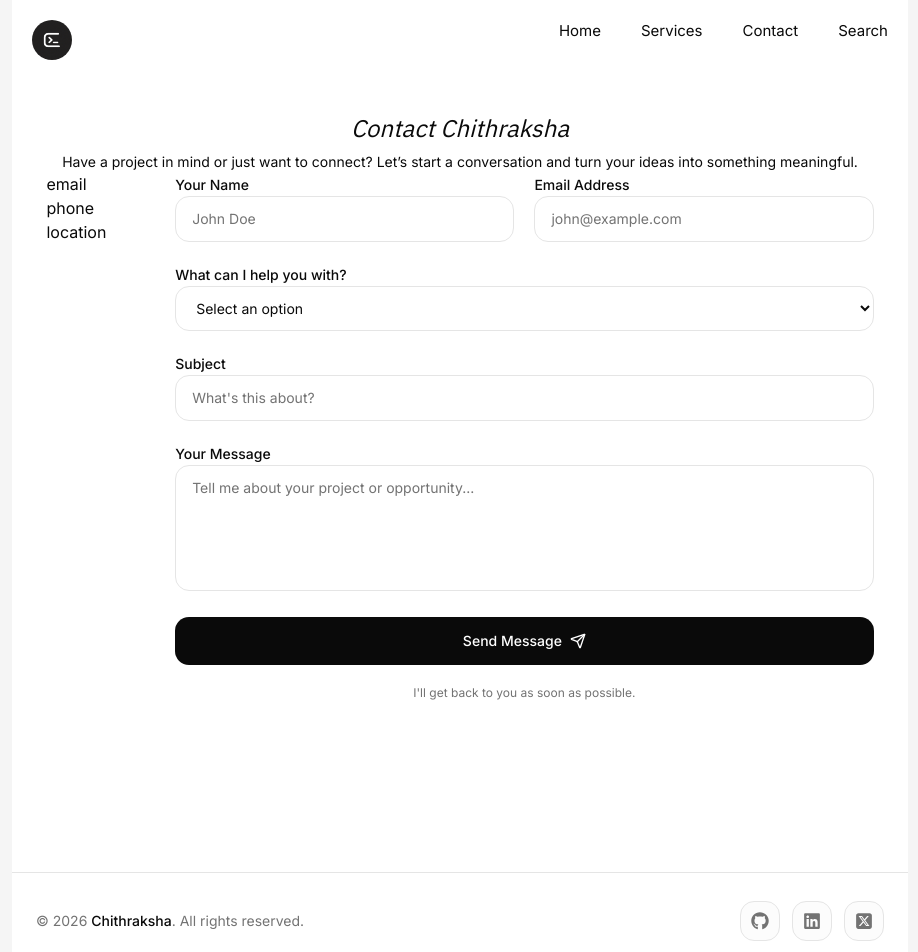
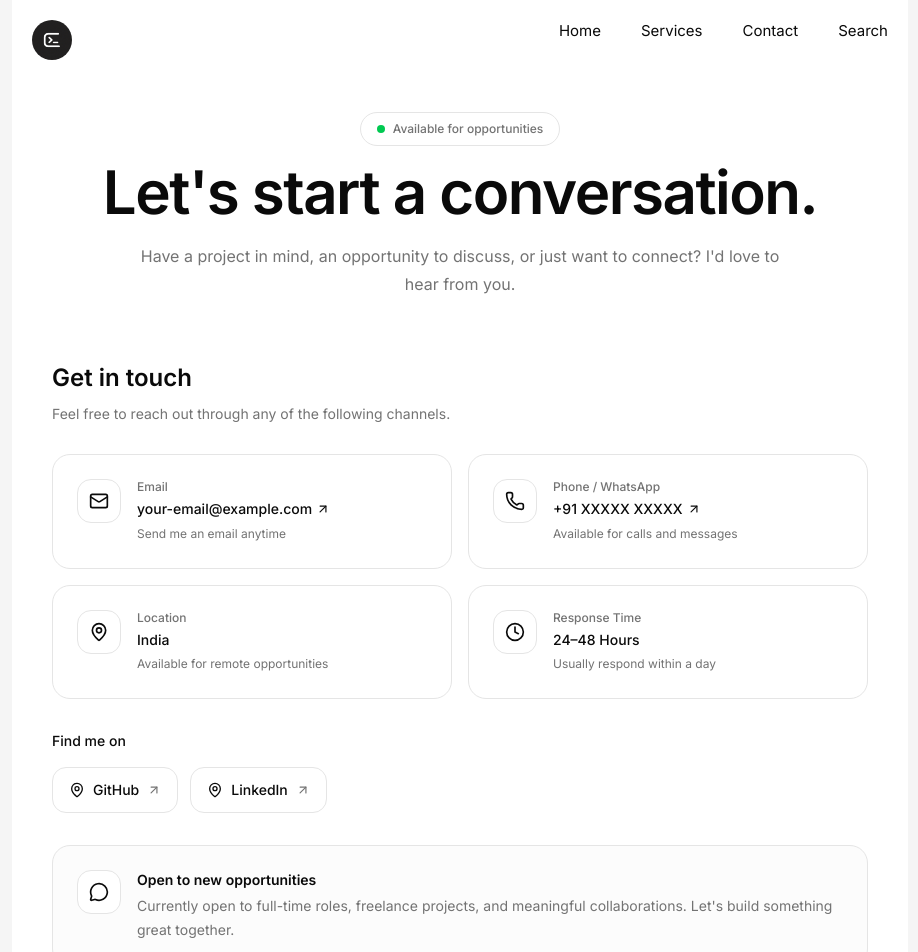
Before and after one commit to chithraksha16/new-portfolio, a Next.js app: page /contact in a window 1280 px wide. Shown: the top 952 px of the page, without its empty margins (180-1098 px from the left). Built offline with nearby package versions, Linux system fonts and the light colour scheme.

Commit message:
added contact info

```diff
--- a/app/contact/page.tsx
+++ b/app/contact/page.tsx
@@ -1,33 +1,212 @@
-import React from 'react'
-import Container from '@/components/Container'
-import Form from '@/components/Form'
-const page = () => {
+
+import Link from "next/link";
+import Container from "@/components/Container";
+import Form from "@/components/Form";
+
+import {
+  Mail,
+  MapPin,
+  ArrowUpRight,
+  Clock,
+  Phone,
+  MessageCircle,
+} from "lucide-react";
+
+const contactDetails = [
+  {
+    icon: Mail,
+    label: "Email",
+    value: "your-email@example.com",
+    href: "mailto:your-email@example.com",
+    description: "Send me an email anytime",
+  },
+  {
+    icon: Phone,
+    label: "Phone / WhatsApp",
+    value: "+91 XXXXX XXXXX",
+    href: "https://wa.me/91XXXXXXXXXX",
+    description: "Available for calls and messages",
+  },
+  {
+    icon: MapPin,
+    label: "Location",
+    value: "India",
+    href: null,
+    description: "Available for remote opportunities",
+  },
+  {
+    icon: Clock,
+    label: "Response Time",
+    value: "24–48 Hours",
+    href: null,
+    description: "Usually respond within a day",
+  },
+];
+
+const socials = [
+  {
+    name: "GitHub",
+    href: "https://github.com/yourusername",
+    icon: MapPin,
+  },
+  {
+    name: "LinkedIn",
+    href: "https://linkedin.com/in/yourusername",
+    icon: MapPin,
+  },
+];
+
+export default function ContactPage() {
   return (
-      <Container className='min-h-screen'>
-      <div className='my-10 flex flex-col'>
-        <div className='space-y-2'>
-          <h1 className='text-2xl font-heading italic text-center'>Contact Chithraksha</h1>
-          <p className='text-sm text-center font-sans'>Have a project in mind or just want to connect? Let’s start a conversation and turn your ideas into something meaningful.</p>
-        </div>
+    <main className="w-full">
+      <Container className="py-10">
+        <div className="mx-auto max-w-4xl">
 
-        <div className='flex justify-around'>
-        <div className=''>
-          <div>
-            email
+          {/* Heading */}
+          <div className="mb-12 text-center sm:mb-16">
+            <span className="mb-4 inline-flex items-center gap-2 rounded-full border px-4 py-2 text-xs font-medium text-muted-foreground">
+              <span className="h-2 w-2 rounded-full bg-green-500" />
+              Available for opportunities
+            </span>
+
+            <h1 className="text-4xl font-semibold tracking-tight sm:text-5xl lg:text-6xl">
+              Let&apos;s start a conversation.
+            </h1>
+
+            <p className="mx-auto mt-5 max-w-2xl text-sm leading-7 text-muted-foreground sm:text-base">
+              Have a project in mind, an opportunity to discuss, or just want
+              to connect? I&apos;d love to hear from you.
+            </p>
           </div>
-          <div>
-            phone
-          </div>
-          <div>
-            location
+
+          {/* Single Column Layout */}
+          <div className="flex flex-col gap-12 sm:gap-16 px-10">
+
+            {/* Contact Information */}
+            <section>
+              <div className="mb-7">
+                <h2 className="text-xl font-semibold sm:text-2xl">
+                  Get in touch
+                </h2>
+                <p className="mt-2 text-sm leading-6 text-muted-foreground">
+                  Feel free to reach out through any of the following channels.
+                </p>
+              </div>
+
+              {/* Contact Details */}
+              <div className="grid grid-cols-1 gap-4 sm:grid-cols-2">
+                {contactDetails.map((item) => {
+                  const Icon = item.icon;
+
+                  return (
+                    <div
+                      key={item.label}
+                      className="flex items-start gap-4 rounded-2xl border bg-card p-5 transition-colors hover:bg-muted/40 sm:p-6"
+                    >
+                      <div className="flex h-11 w-11 shrink-0 items-center justify-center rounded-xl border bg-background">
+                        <Icon className="h-5 w-5 text-foreground" />
+                      </div>
+
+                      <div className="min-w-0">
+                        <p className="text-xs font-medium text-muted-foreground">
+                          {item.label}
+                        </p>
+
+                        {item.href ? (
+                          <Link
+                            href={item.href}
+                            target={
+                              item.href.startsWith("http") ? "_blank" : undefined
+                            }
+                            rel={
+                              item.href.startsWith("http")
+                                ? "noopener noreferrer"
+                                : undefined
+                            }
+                            className="mt-1 inline-flex max-w-full items-center gap-1 break-all text-sm font-medium transition-colors hover:text-muted-foreground"
+                          >
+                            {item.value}
+                            <ArrowUpRight className="h-3.5 w-3.5 shrink-0" />
+                          </Link>
+                        ) : (
+                          <p className="mt-1 text-sm font-medium">
+                            {item.value}
+                          </p>
+                        )}
+
+                        <p className="mt-1 text-xs leading-5 text-muted-foreground">
+                          {item.description}
+                        </p>
+                      </div>
+                    </div>
+                  );
+                })}
+              </div>
+
+              {/* Social Links */}
+              <div className="mt-8">
+                <p className="mb-4 text-sm font-medium">Find me on</p>
+
+                <div className="flex flex-wrap gap-3">
+                  {socials.map((social) => {
+                    const Icon = social.icon;
+
+                    return (
+                      <Link
+                        key={social.name}
+                        href={social.href}
+                        target="_blank"
+                        rel="noopener noreferrer"
+                        className="inline-flex items-center gap-2 rounded-xl border px-4 py-3 text-sm font-medium transition-colors hover:bg-muted"
+                      >
+                        <Icon className="h-4 w-4" />
+                        {social.name}
+                        <ArrowUpRight className="h-3.5 w-3.5 text-muted-foreground" />
+                      </Link>
+                    );
+                  })}
+                </div>
+              </div>
+
+              {/* Availability Card */}
+              <div className="mt-8 flex items-start gap-4 rounded-2xl border bg-muted/30 p-5 sm:p-6">
+                <div className="flex h-11 w-11 shrink-0 items-center justify-center rounded-xl border bg-background">
+                  <MessageCircle className="h-5 w-5" />
+                </div>
+
+                <div>
+                  <h3 className="text-sm font-semibold">
+                    Open to new opportunities
+                  </h3>
+                  <p className="mt-1 text-sm leading-6 text-muted-foreground">
+                    Currently open to full-time roles, freelance projects,
+                    and meaningful collaborations. Let&apos;s build something
+                    great together.
+                  </p>
+                </div>
+              </div>
+            </section>
+
+            {/* Contact Form */}
+            <section className="w-full">
+              <div className="mb-7">
+                <h2 className="text-xl font-semibold sm:text-2xl">
+                  Send me a message
+                </h2>
+                <p className="mt-2 text-sm leading-6 text-muted-foreground">
+                  Tell me a little about what you have in mind. I&apos;ll get
+                  back to you as soon as possible.
+                </p>
+              </div>
+
+              <div className="w-full rounded-2xl border bg-card p-5 sm:p-8">
+                <Form />
+              </div>
+            </section>
+
           </div>
         </div>
-
-       <Form/>
-        </div>
-      </div>
       </Container>
-  )
+    </main>
+  );
 }
-
-export default page
```
